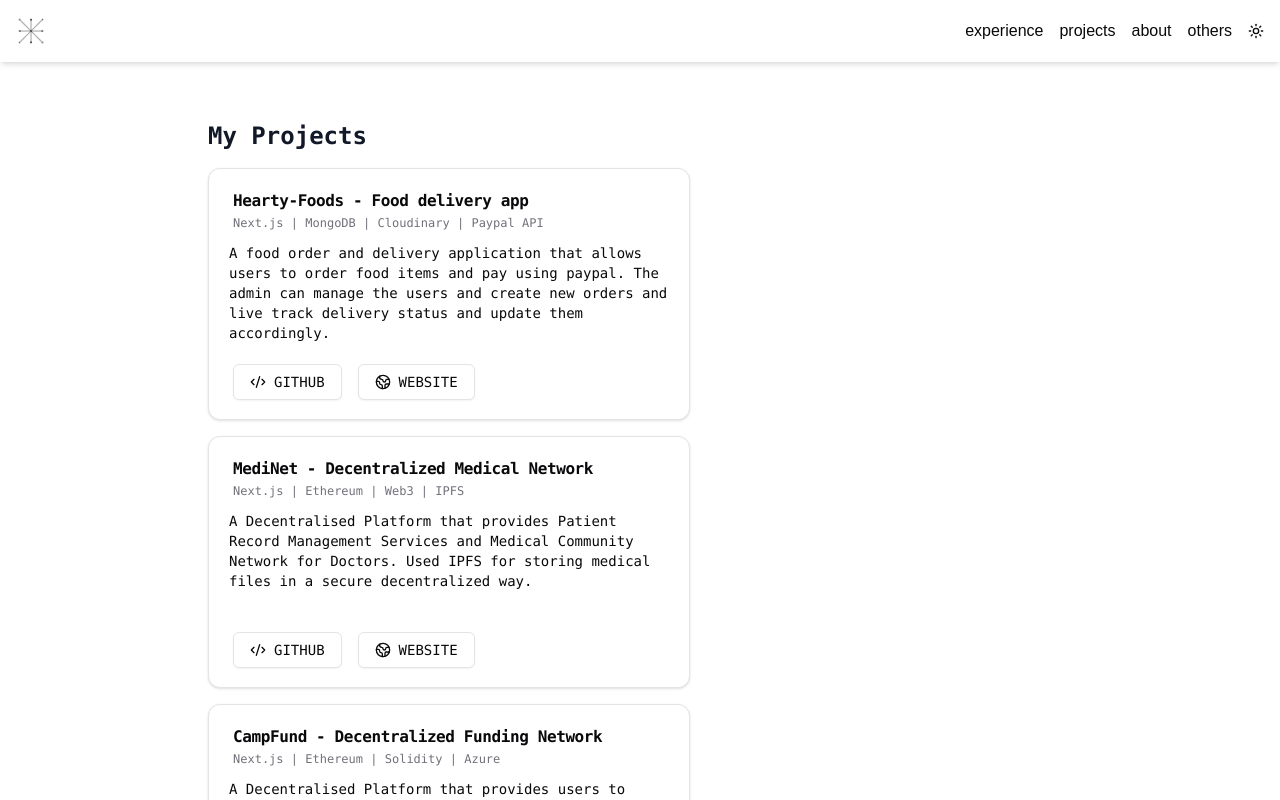
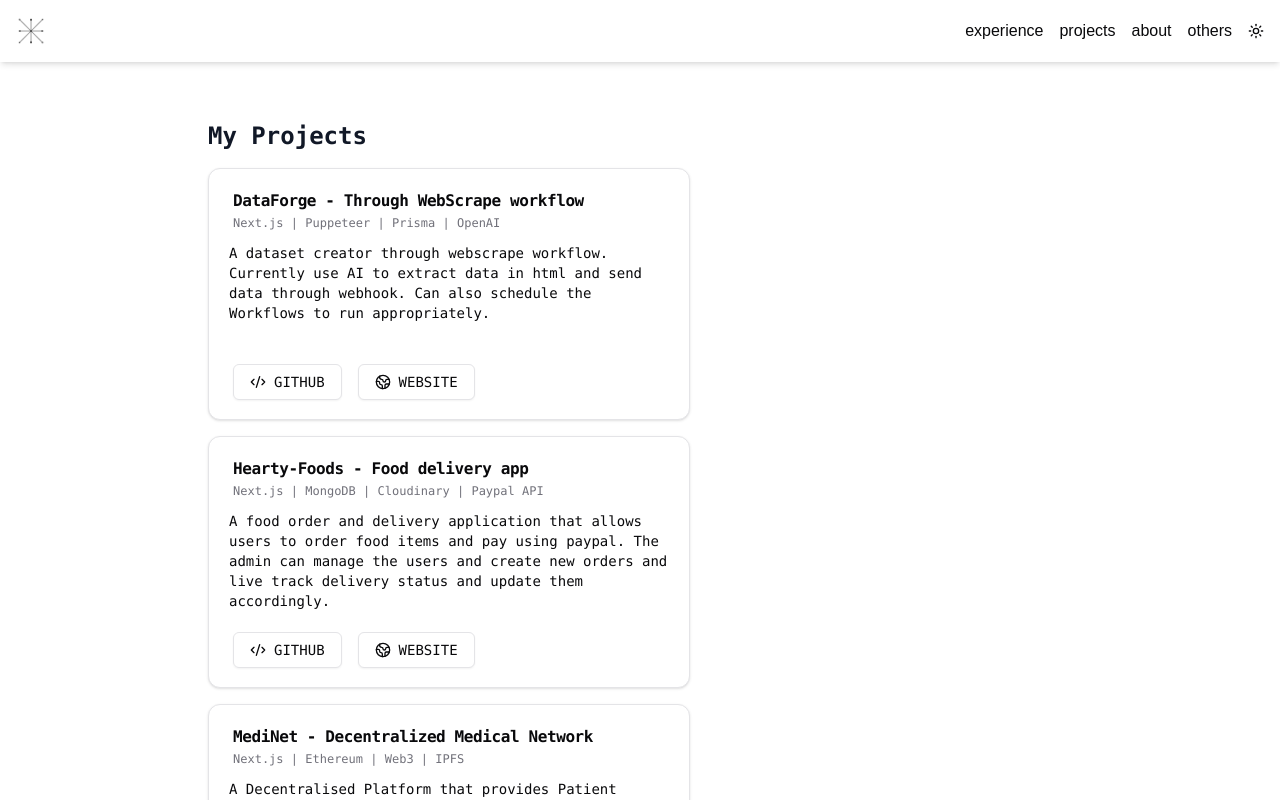
Before and after one commit to itsraghul/portfolio, a Next.js app: page /projects in a window 1280 px wide. Shown: the top 800 px of the page. Built offline with nearby package versions, Linux system fonts and the light colour scheme.

Commit message:
New project add

```diff
--- a/constants/projects/index.ts
+++ b/constants/projects/index.ts
@@ -1,6 +1,13 @@
 import { Project } from "@/types";
 
 export const PROJECTS: Project[] = [
+    {
+        name: "DataForge - Through WebScrape workflow",
+        stack: "Next.js | Puppeteer | Prisma | OpenAI",
+        description: "A dataset creator through webscrape workflow. Currently use AI to extract data in html and send data through webhook. Can also schedule the Workflows to run appropriately.",
+        githubLink: "https://github.com/itsraghul/FlowBuilder",
+        websiteLink: "https://flow-data-forge.vercel.app/"
+    },
     {
         name: "Hearty-Foods - Food delivery app",
         stack: "Next.js | MongoDB | Cloudinary | Paypal API",
```
